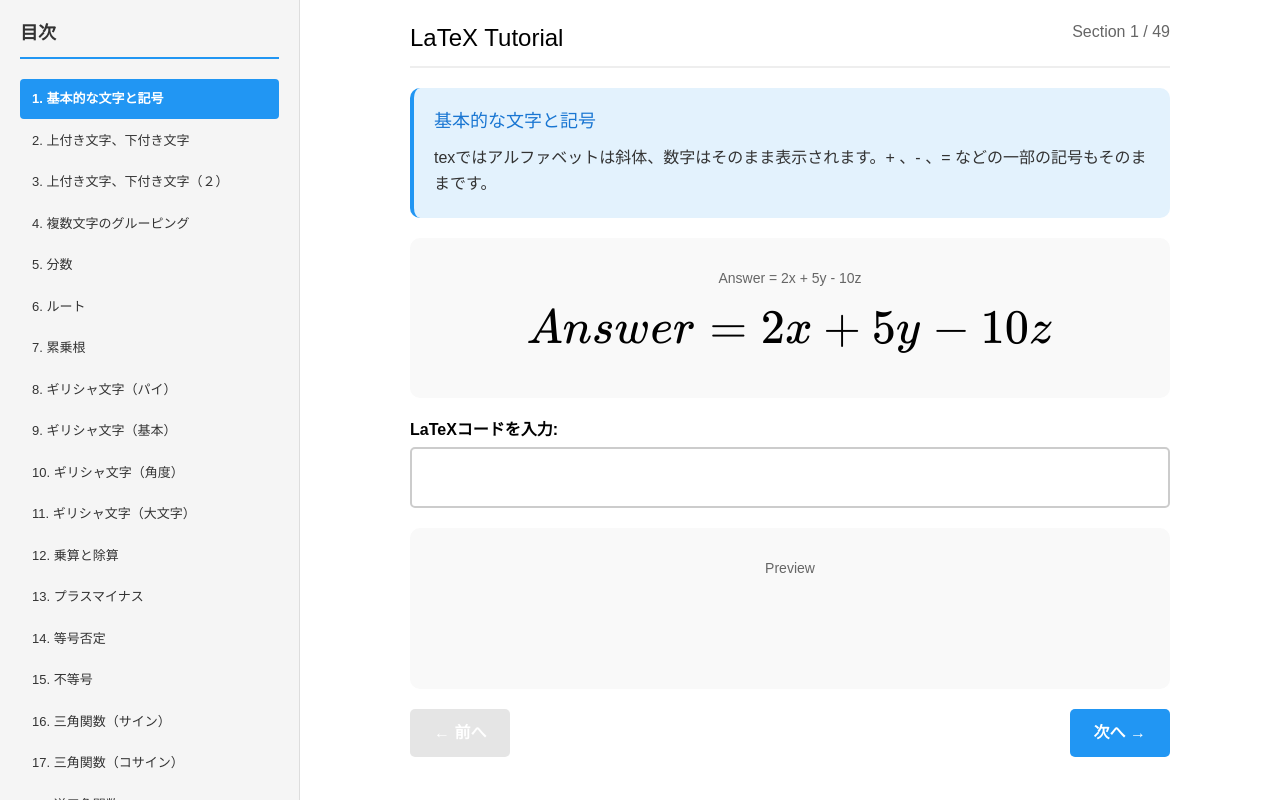
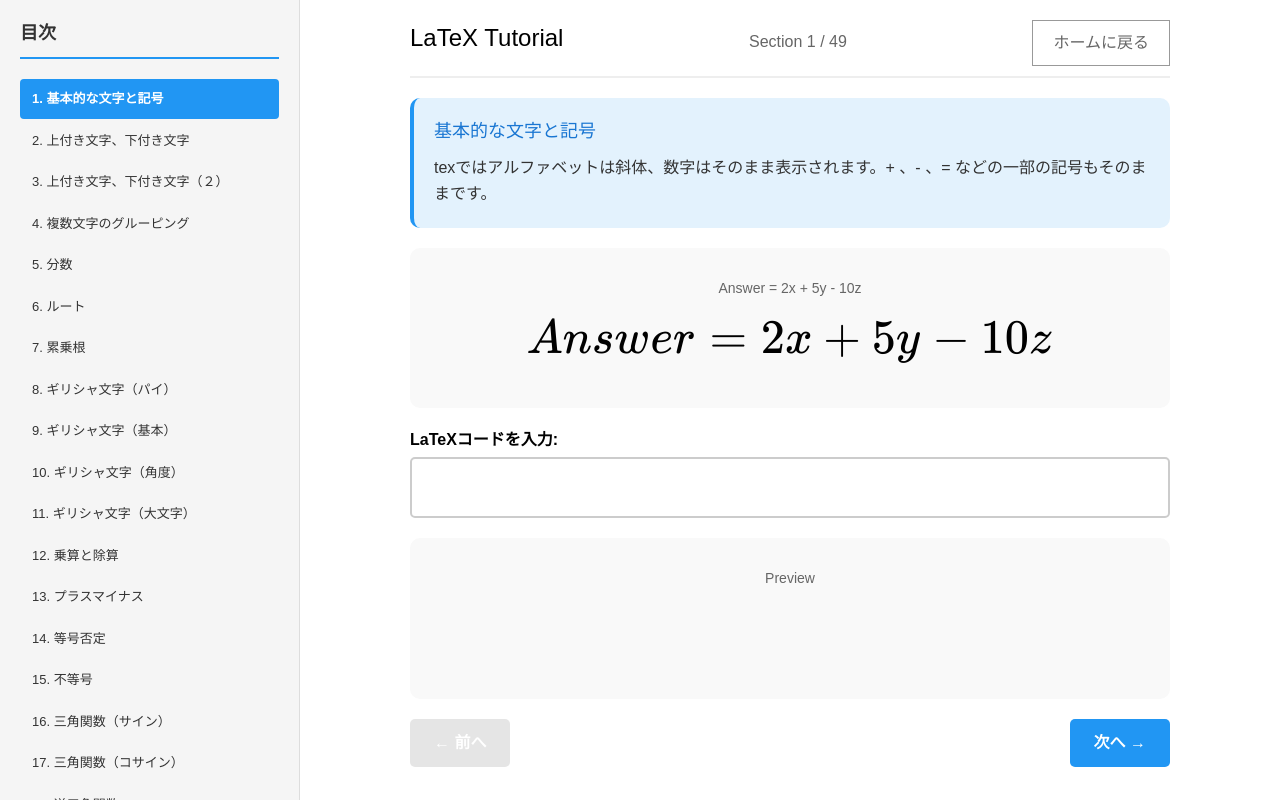
Before and after one commit to Gen1729/tex-learning-game, a Next.js app: page /tutorial in a window 1280 px wide. Built offline with nearby package versions, Linux system fonts and the light colour scheme.

Commit message:
チュートリアルにホームに戻るボタンを追加

```diff
--- a/app/tutorial/page.tsx
+++ b/app/tutorial/page.tsx
@@ -4,6 +4,7 @@
 import 'katex/dist/katex.min.css';
 import { convertLatexToMathMl } from 'mathlive';
 import DOMPurify from 'dompurify';
+import Link from 'next/link';
 
 // チュートリアルデータ
 const TUTORIALS = [
@@ -466,7 +467,34 @@
         {/* ヘッダー部分 */}
         <div style={{ display: 'flex', justifyContent: 'space-between', marginBottom: '20px', borderBottom: '2px solid #eee', paddingBottom: '10px' }}>
           <h1 style={{ margin: 0, fontSize: '24px' }}>LaTeX Tutorial</h1>
-          <div style={{ color: '#666', fontSize: '16px' }}>Section {sectionId + 1} / {TUTORIALS.length}</div>
+          <div style={{ color: '#666', fontSize: '16px',paddingTop:'10px'}}>Section {sectionId + 1} / {TUTORIALS.length}</div>
+          <Link
+            href="/"
+            style={{
+              textDecoration: 'none',
+              color: 'inherit'
+            }}
+          >
+            <div style={{
+              border: '1px solid #999',
+              padding: '10px 20px',
+              transition: 'background-color 0.2s',
+              cursor: 'pointer',
+              backgroundColor: '#fff',
+              textAlign: 'center'
+            }}
+            onMouseEnter={(e) => e.currentTarget.style.backgroundColor = '#f5f5f5'}
+            onMouseLeave={(e) => e.currentTarget.style.backgroundColor = '#fff'}
+            >
+              <p style={{
+                fontSize: '16px',
+                margin: 0,
+                color: '#666'
+              }}>
+                ホームに戻る
+              </p>
+            </div>
+          </Link>
         </div>
 
         {/* 説明エリア */}
```
